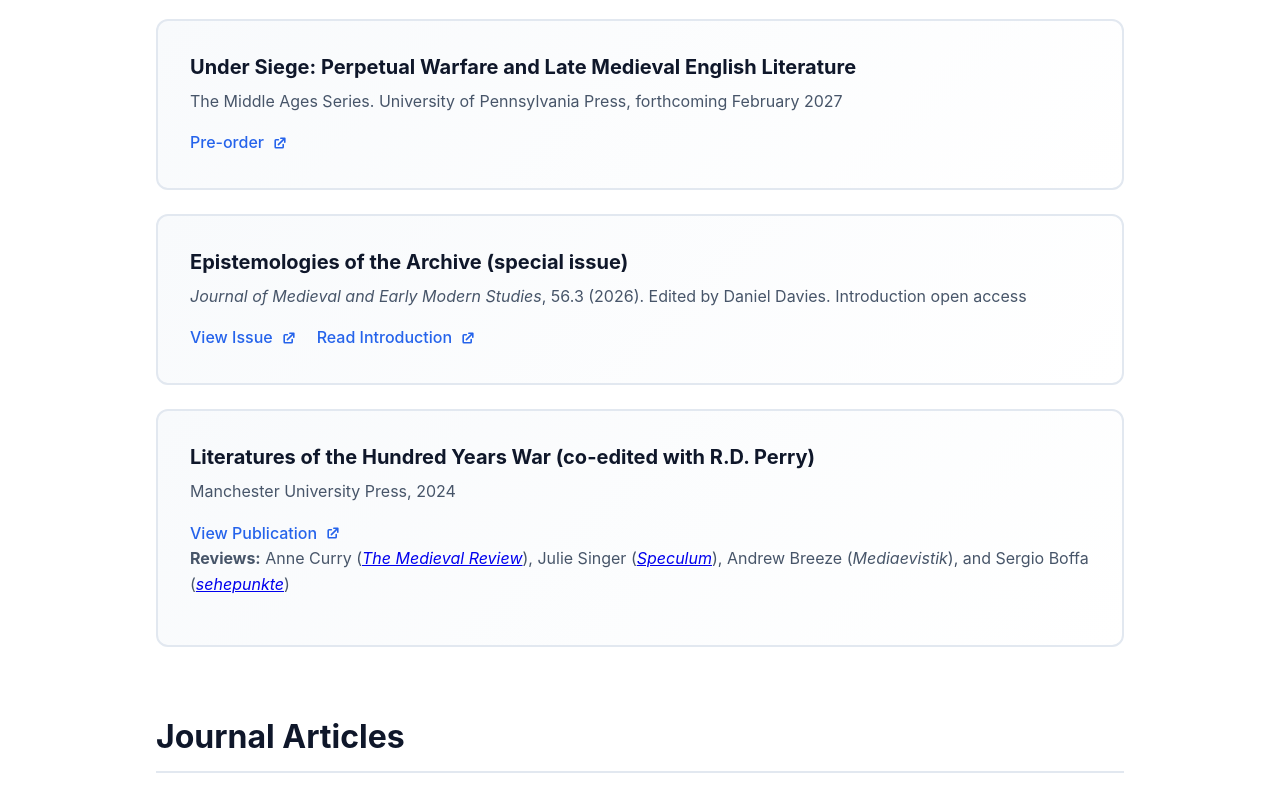
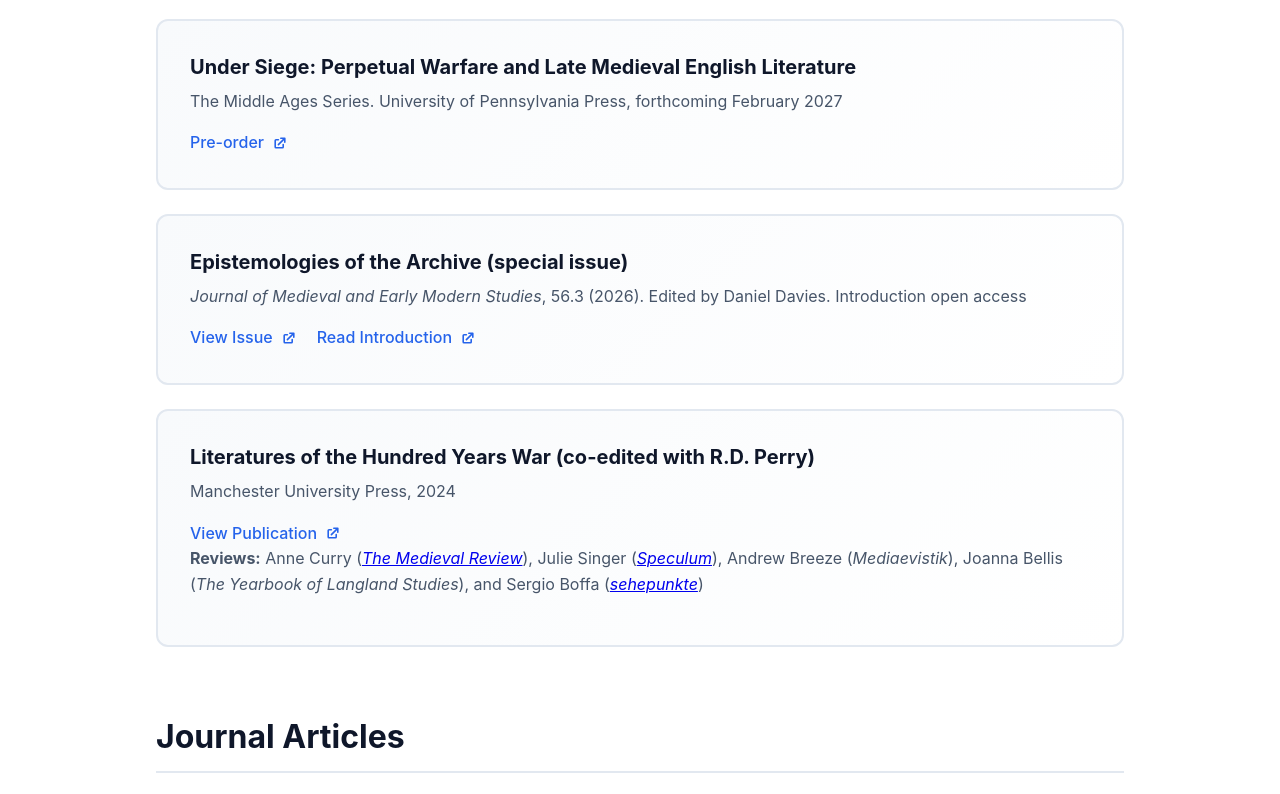
Before and after one commit to daniel-j-davies/daniel-j-davies.github.io, a plain HTML site: page publications.html in a window 1280 px wide. Shown: the part 266-1060 px from the top of the page. Drawn offline with Linux system fonts and the light colour scheme.

Commit message:
Add Bellis review to Literatures of the Hundred Years War card
Co-Authored-By: Claude Sonnet 5.5 <noreply@anthropic.com>
Claude-Session: https://claude.ai/code/session_01CmeobCGWHKgaYruYHKyRxK

```diff
--- a/publications.html
+++ b/publications.html
@@ -68,7 +68,7 @@
                         <path d="M5 5a2 2 0 00-2 2v8a2 2 0 002 2h8a2 2 0 002-2v-3a1 1 0 10-2 0v3H5V7h3a1 1 0 000-2H5z"></path>
                     </svg>
                 </a>
-                <p class="publication-details publication-reviews"><strong>Reviews:</strong> Anne Curry (<a href="https://scholarworks.iu.edu/journals/index.php/tmr/article/view/42076" target="_blank" rel="noopener noreferrer"><span class="italic">The Medieval Review</span></a>), Julie Singer (<a href="https://www.journals.uchicago.edu/doi/abs/10.1086/741989?download=true" target="_blank" rel="noopener noreferrer"><span class="italic">Speculum</span></a>), Andrew Breeze (<span class="italic">Mediaevistik</span>), and Sergio Boffa (<a href="https://www.sehepunkte.de/2026/09/39716.html" target="_blank" rel="noopener noreferrer"><span class="italic">sehepunkte</span></a>)</p>
+                <p class="publication-details publication-reviews"><strong>Reviews:</strong> Anne Curry (<a href="https://scholarworks.iu.edu/journals/index.php/tmr/article/view/42076" target="_blank" rel="noopener noreferrer"><span class="italic">The Medieval Review</span></a>), Julie Singer (<a href="https://www.journals.uchicago.edu/doi/abs/10.1086/741989?download=true" target="_blank" rel="noopener noreferrer"><span class="italic">Speculum</span></a>), Andrew Breeze (<span class="italic">Mediaevistik</span>), Joanna Bellis (<span class="italic">The Yearbook of Langland Studies</span>), and Sergio Boffa (<a href="https://www.sehepunkte.de/2026/09/39716.html" target="_blank" rel="noopener noreferrer"><span class="italic">sehepunkte</span></a>)</p>
             </div>
         </section>
 
```
